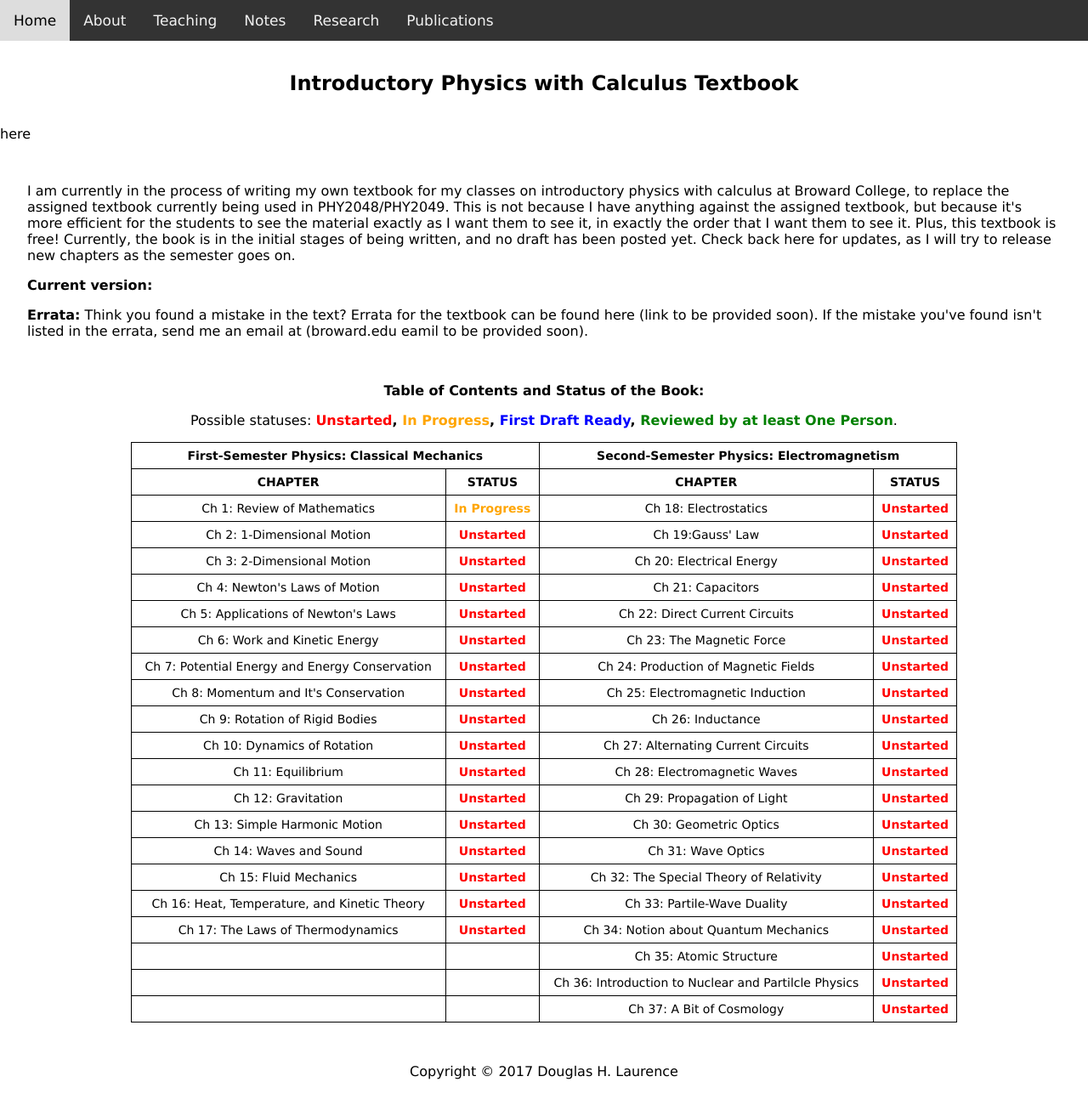
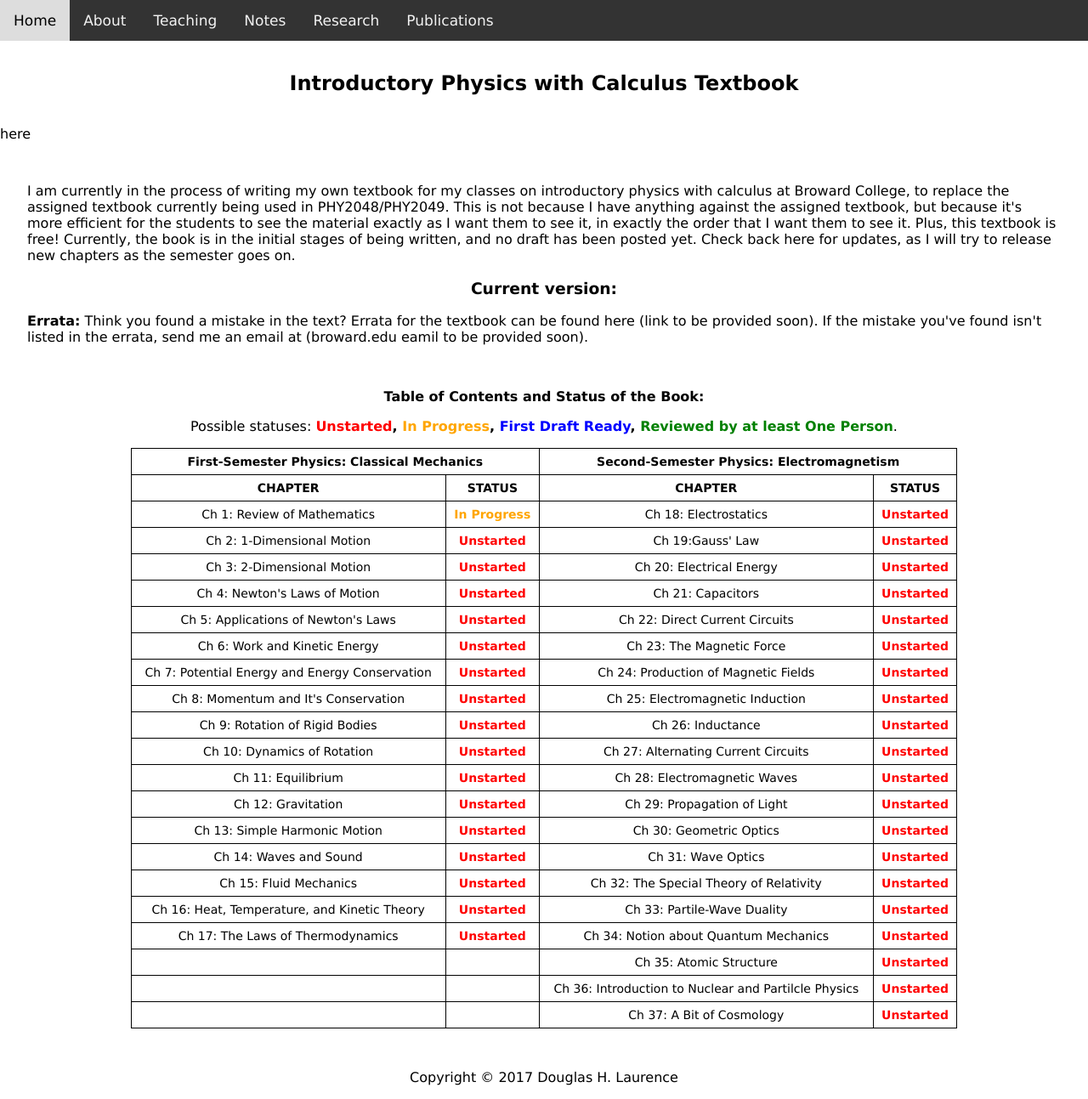
Before and after one commit to dhlaurence/dhlaurence.github.io, a Jekyll site: the page built from uptextbook.html, in a window 1280 px wide. Shown: the whole page at 85% size. Built offline with Jekyll 4.4.1, drawn with Linux system fonts in a browser that asks for light colours.

Commit message:
Update uptextbook.html

```diff
--- a/uptextbook.html
+++ b/uptextbook.html
@@ -29,16 +29,15 @@ function myFunction() {
     semester goes on.
   </p>
 
-  <p>
-    <b>Current version:</b>
-    <script>
+  <h3><center>Current version:</center></h3>
+
+  <script>
       // When the user clicks on div, open the popup
       function myFunction() {
           var popup = document.getElementById("myPopup");
           popup.classList.toggle("show");
       }
   </script>
-  <p>
 
   <p>
     <b>Errata:</b> Think you found a mistake in the text? Errata for the textbook can be found here (link to be provided soon). If the mistake
```
